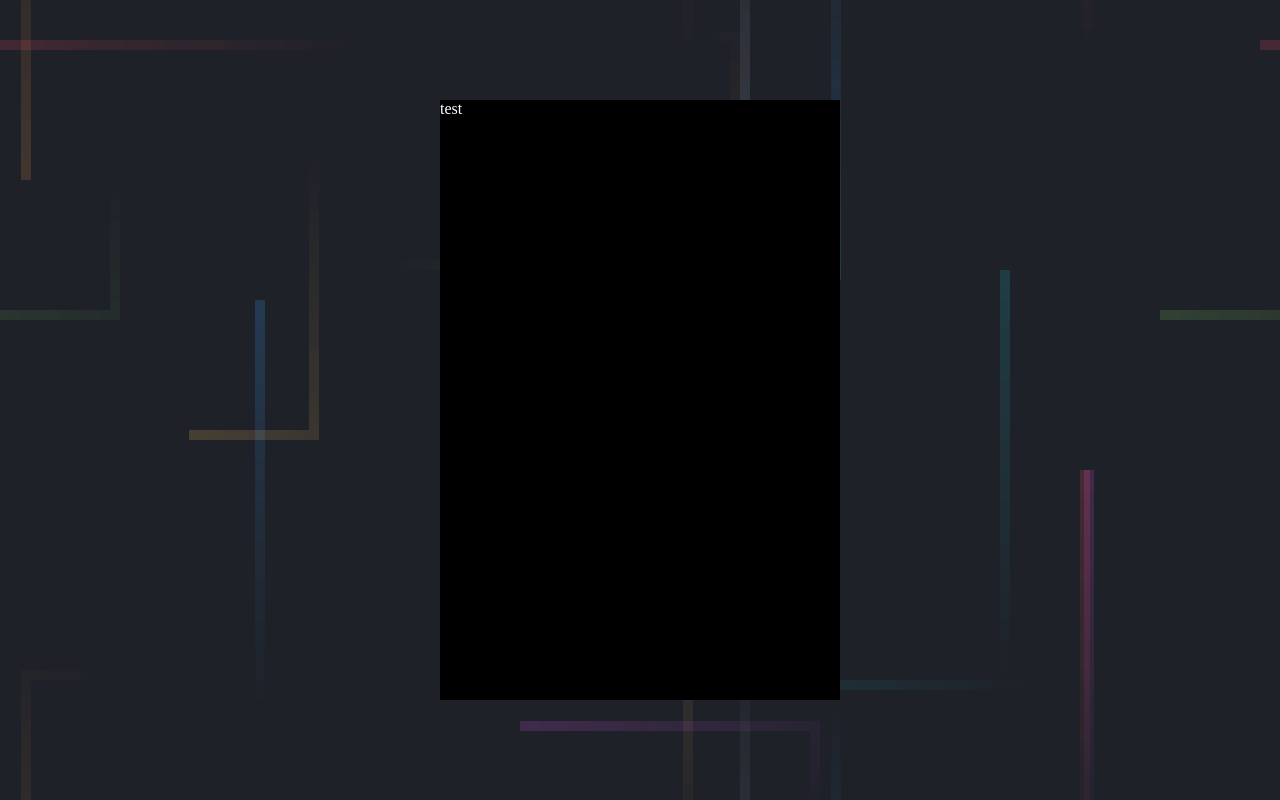
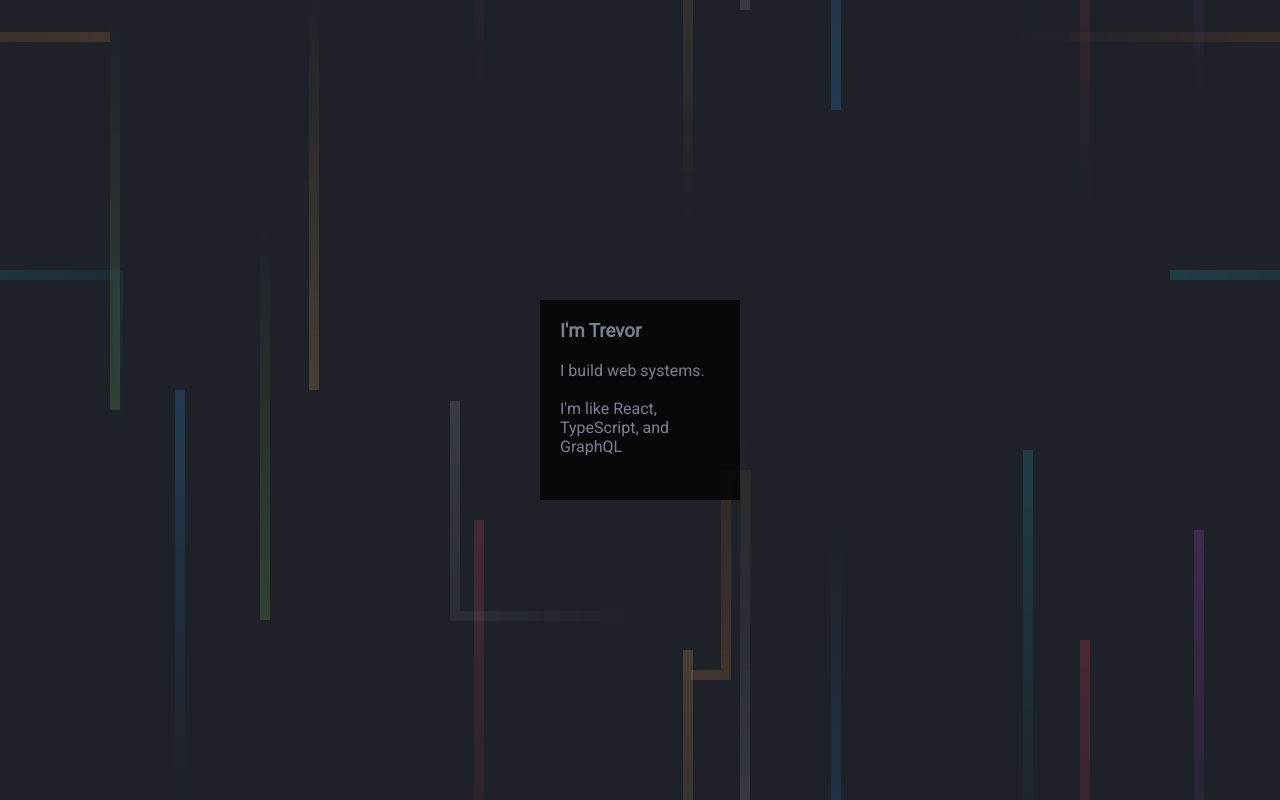
Before and after one commit to TrevorJamesH/mysite, a React (Create React App) app: page / in a window 1280 px wide. Built offline with nearby package versions, Linux system fonts and the light colour scheme.

Commit message:
about me content

```diff
--- a/public/index.html
+++ b/public/index.html
@@ -3,6 +3,10 @@
 	<head>
 		<meta charset="utf-8" />
 		<link rel="icon" href="%PUBLIC_URL%/favicon.ico" />
+		<link
+			href="https://fonts.googleapis.com/css?family=Roboto"
+			rel="stylesheet"
+		/>
 		<meta name="viewport" content="width=device-width, initial-scale=1" />
 		<meta name="theme-color" content="#000000" />
 		<meta
--- a/src/AboutMe.tsx
+++ b/src/AboutMe.tsx
@@ -1,9 +1,35 @@
 import React from "react";
+
+const aboutMe = [
+	{
+		header: "I'm Trevor",
+		body: ["I build web systems.", "I'm like React, TypeScript, and GraphQL"],
+	},
+];
 
 const AboutMe = () => {
 	return (
-		<div style={{ backgroundColor: "black", color: "white", height: "100%" }}>
-			test
+		<div
+			style={{
+				backgroundColor: "black",
+				height: "100%",
+				opacity: "75%",
+				padding: "20px",
+				fontFamily: "Roboto",
+			}}
+		>
+			{aboutMe.map((section) => (
+				<React.Fragment>
+					<h3 style={{ color: "#9AA0B3" }}>{section.header}</h3>
+					<br />
+					{section.body.map((paragraph) => (
+						<React.Fragment>
+							<p style={{ color: "#9AA0B3" }}>{paragraph}</p>
+							<br />
+						</React.Fragment>
+					))}
+				</React.Fragment>
+			))}
 		</div>
 	);
 };
--- a/src/App.tsx
+++ b/src/App.tsx
@@ -25,8 +25,8 @@
 			<div
 				style={{
 					display: "grid",
-					gridTemplateColumns: "auto 400px auto",
-					gridTemplateRows: "100px auto 100px",
+					gridTemplateColumns: "auto 200px auto",
+					gridTemplateRows: "auto 200px auto",
 					height: "100vh",
 					width: "100vw",
 				}}
```
Lines whose indentation alone changed are shown as unchanged.
